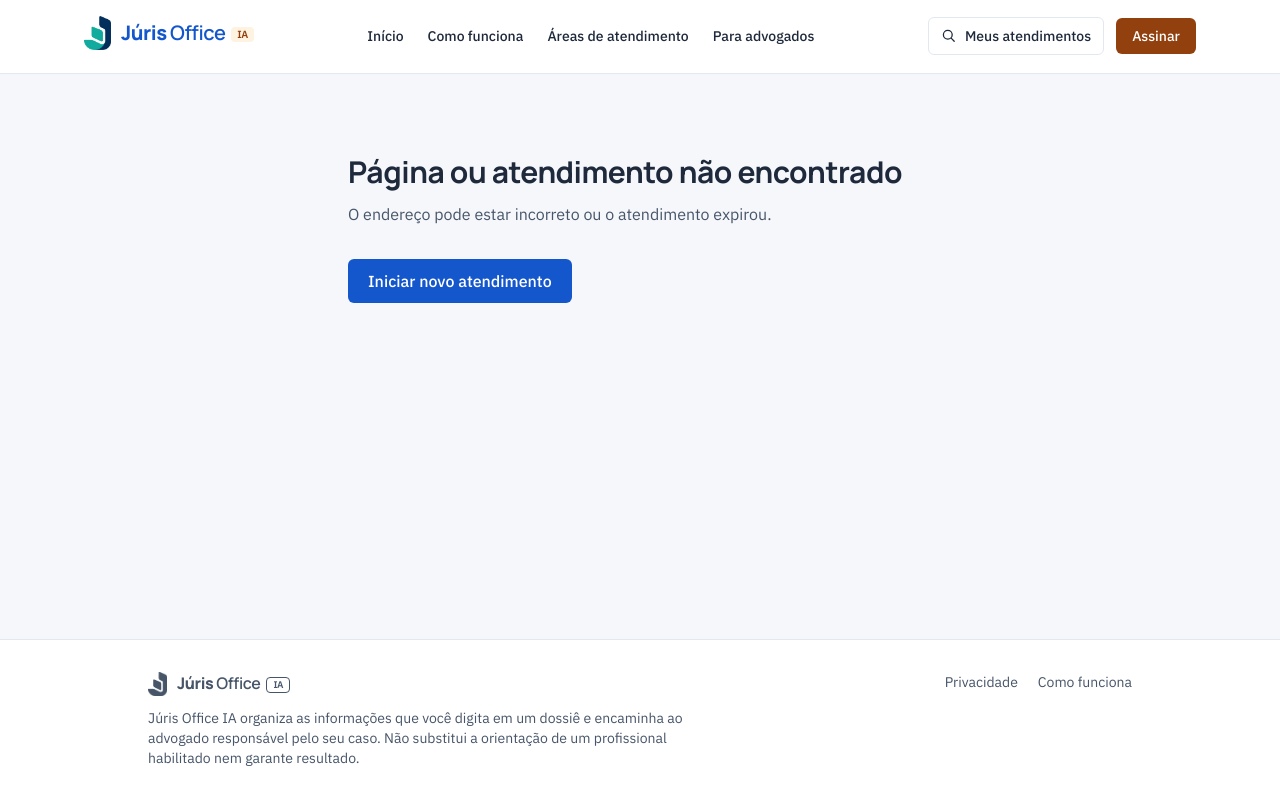
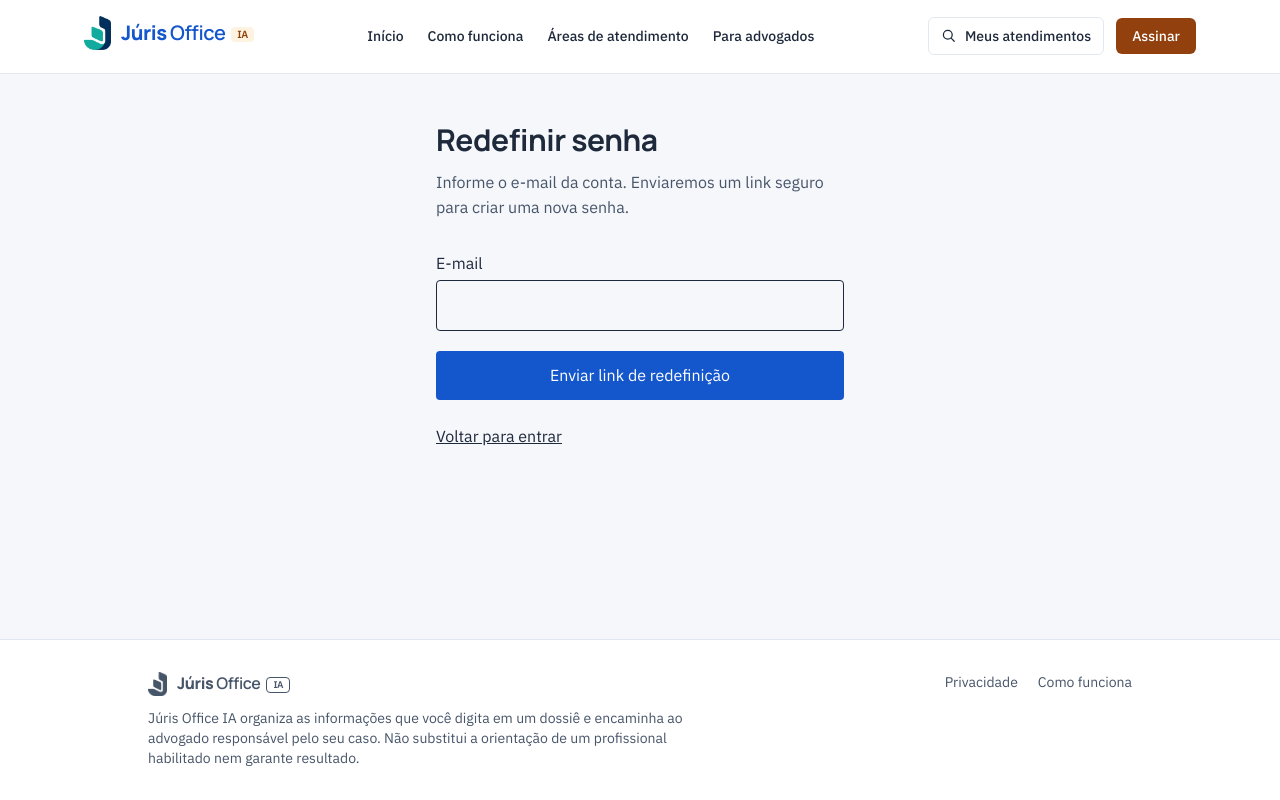
Before and after one commit to ravilson-create/Juris-Office, a Next.js app: page /auth/forgot-password in a window 1280 px wide. Before the commit this address had no page. Built offline with nearby package versions, Linux system fonts and the light colour scheme.

Commit message:
feat(auth): completa fluxo de redefinição de senha

```diff
--- /dev/null
+++ b/app/auth/forgot-password/page.tsx
@@ -0,0 +1,14 @@
+import Link from "next/link";
+import { ForgotPasswordForm } from "./forgot-password-form";
+
+export default async function ForgotPasswordPage({ searchParams }: { searchParams: Promise<{ email?: string }> }) {
+  const { email } = await searchParams;
+  return (
+    <main className="mx-auto max-w-md px-5 py-12">
+      <h1 className="text-3xl">Redefinir senha</h1>
+      <p className="mt-3 text-muted">Informe o e-mail da conta. Enviaremos um link seguro para criar uma nova senha.</p>
+      <ForgotPasswordForm initialEmail={email ?? ""} />
+      <p className="mt-6"><Link className="underline" href="/auth/sign-in">Voltar para entrar</Link></p>
+    </main>
+  );
+}
```
